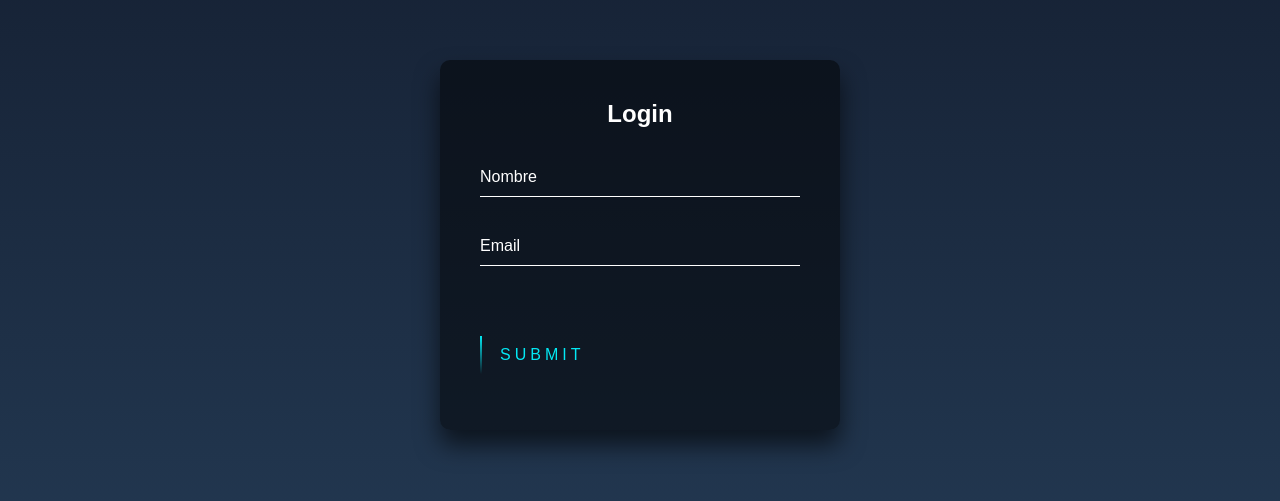
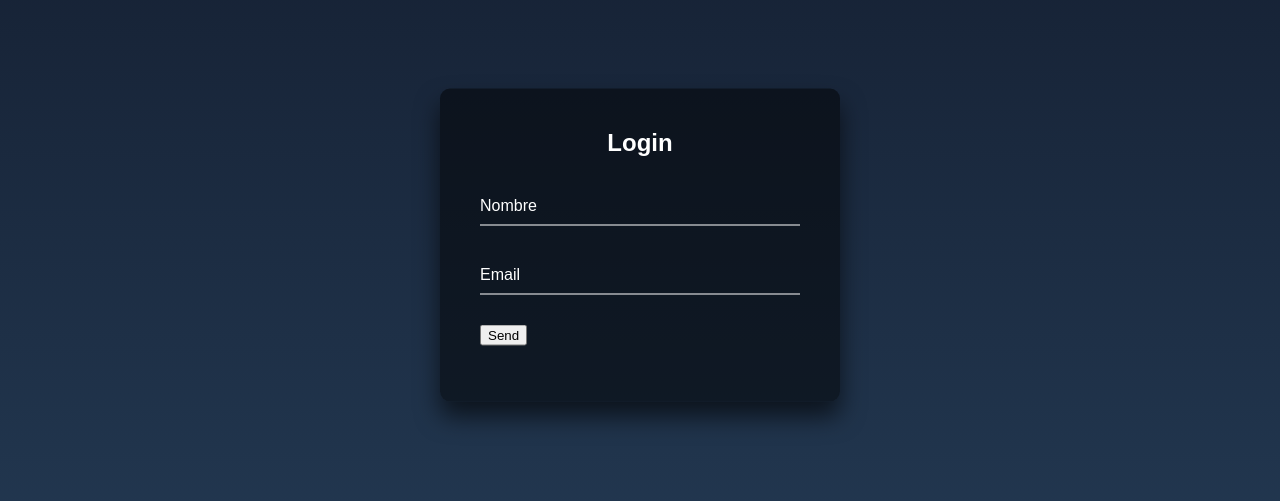
Before and after one commit to Baltazar-CD/form, a plain HTML site: page index.html in a window 1280 px wide. Shown: the part 155-656 px from the top of the page. Drawn offline with Linux system fonts and the light colour scheme.

Commit message:
Update index.html

```diff
--- a/index.html
+++ b/index.html
@@ -20,13 +20,7 @@
                 <input type="email" name="email" required="">
                 <label>Email</label>
               </div>
-              <a type="submit">
-                <span></span>
-                <span></span>
-                <span></span>
-                <span></span>
-                Submit
-              </a>
+              <button type="submit">Send</button>
             </form>
           </div>
     </body>
```
